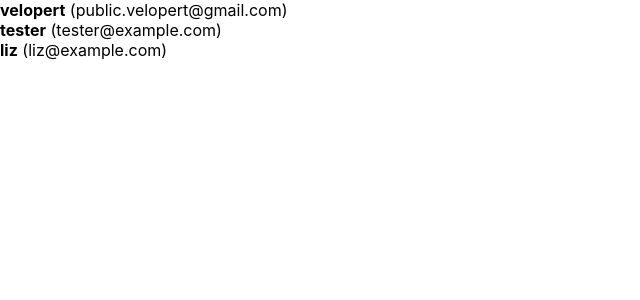
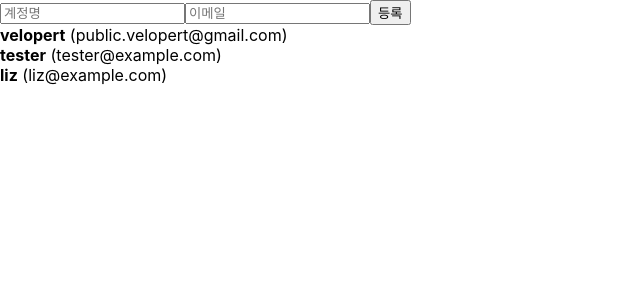
Before and after one commit to hodob/django-react, a React (Create React App) app in the folder react_study/react_frontend/: page / in a window 1280 px wide. Shown: the top 300 px of the page, without its empty margins (0-640 px from the left). Built offline with nearby package versions, Linux system fonts and the light colour scheme.

Commit message:
이제 알같음

```diff
--- a/react_study/react_frontend/src/App.js
+++ b/react_study/react_frontend/src/App.js
@@ -1,19 +1,64 @@
-import "./App.css";
-
-import Counter from './components/Counter2';
-import InputSample from "./components/InputSample";
+import React, { useState,useRef } from "react";
 import UserList from "./components/UserList";
-
-
-
-
+import CreateUser from "./components/CreateUser";
 
 function App() {
+  const [input, setInputs] = useState({
+    username: "",
+    email: "",
+  });
+  const { username, email } = input;
+  const onChange = (e) => {
+    setInputs({
+      ...input,
+      [e.target.name]: e.target.value,
+    });
 
+  };
+
+  const [users, setUsers] = useState([
+    {
+      id: 1,
+      username: "velopert",
+      email: "public.velopert@gmail.com",
+    },
+    {
+      id: 2,
+      username: "tester",
+      email: "tester@example.com",
+    },
+    {
+      id: 3,
+      username: "liz",
+      email: "liz@example.com",
+    },
+  ]);
+  const nextId = useRef(4);
+  const onCreate = () => {
+    const user = {
+      id : nextId.current,
+      username,
+      email
+    };
+    setUsers([...users, user]);
+
+    setInputs({
+      username: "",
+      email: "",
+    });
+    nextId.current += 1;
+
+  };
 
   return (
     <div>
-        <UserList/>
+      <CreateUser
+        onCreate={onCreate}
+        username={username}
+        onChange={onChange}
+        email={email}
+      />
+      <UserList users={users} />
     </div>
   );
 }
--- /dev/null
+++ b/react_study/react_frontend/src/components/CreateUser.js
@@ -0,0 +1,28 @@
+import React from "react";
+
+function CreateUser({onCreate, username, onChange, email}){
+    return (
+        <>
+         <div>
+      <input
+        name="username"
+        placeholder="계정명"
+        onChange={onChange}
+        value={username}
+      />
+      <input
+        name="email"
+        placeholder="이메일"
+        onChange={onChange}
+        value={email}
+      />
+      <button
+      onClick={onCreate}
+      >
+        등록
+        </button>
+    </div>
+        </>
+    )
+}
+export default CreateUser;
--- a/react_study/react_frontend/src/components/UserList.js
+++ b/react_study/react_frontend/src/components/UserList.js
@@ -1,4 +1,4 @@
-import React from 'react';
+import React from "react";
 
 function User({ user }) {
   return (
@@ -8,50 +8,13 @@ function User({ user }) {
   );
 }
 
+function UserList({users}) {
 
-function UserList() {
-  const users = [
-    {
-      id: 1,
-      username: 'velopert',
-      email: 'public.velopert@gmail.com'
-    },
-    {
-      id: 2,
-      username: 'tester',
-      email: 'tester@example.com'
-    },
-    {
-      id: 3,
-      username: 'liz',
-      email: 'liz@example.com'
-    }
-  ];
   return (
     <div>
-      {/* <div>
-        <b>{users[0].username}</b> <span>({users[0].email})</span>
-      </div>
-      <div>
-        <b>{users[1].username}</b> <span>({users[1].email})</span>
-      </div>
-      <div>
-        <b>{users[2].username}</b> <span>({users[1].email})</span>
-      </div> */}
-      {/* @@@@@@@@@@@@ */}
-        {/* <User user={users[0]} />
-        <User user={users[1]} />
-        <User user={users[2]} /> */}
-        {/* @@@@@@@@@@ */}
-
-        {/* {users.map(user => (
-        <User user={user} key={user.id} />
-      ))} */}
-
       {users.map((user, index) => (
         <User user={user} key={index} />
       ))}
-
     </div>
   );
 }
```
Lines whose indentation alone changed are shown as unchanged.
